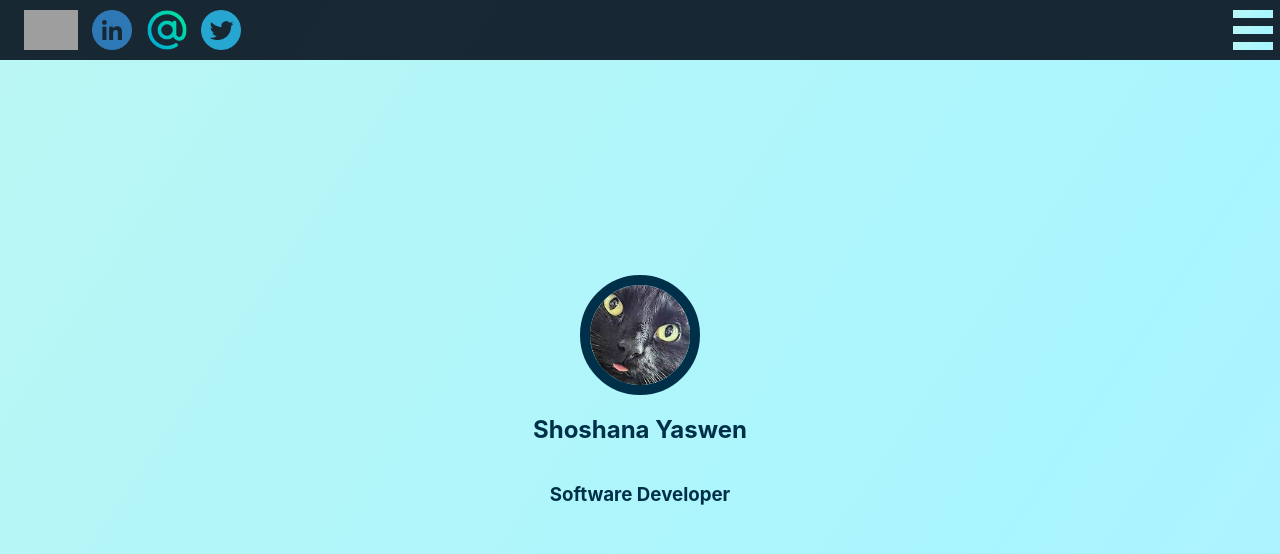
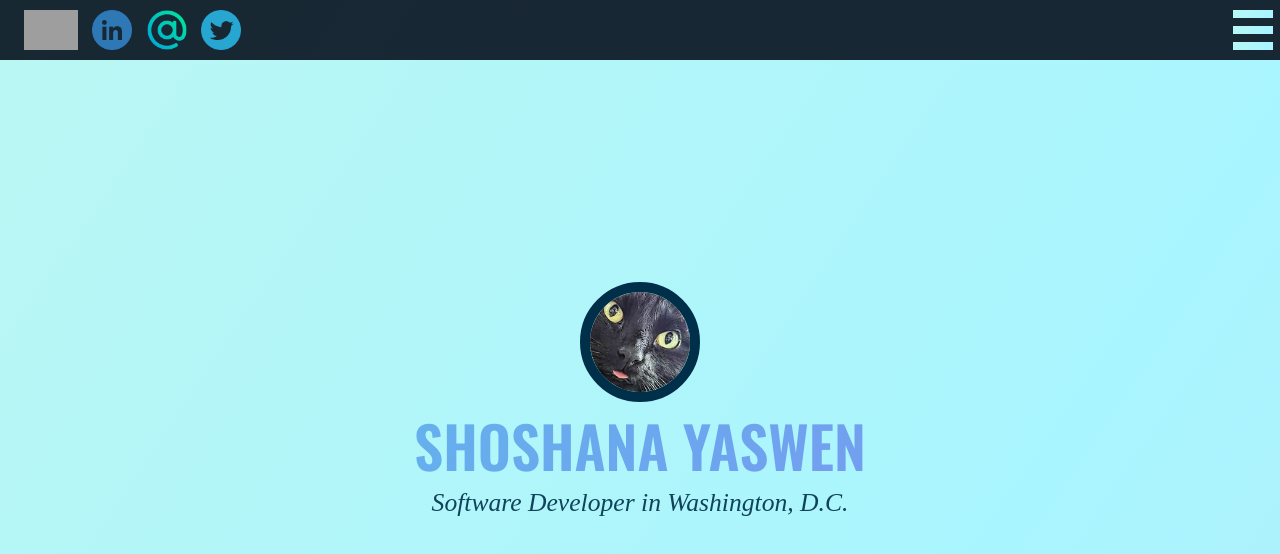
Before and after one commit to newsay/portfolio-site, a Next.js app: page / in a window 1280 px wide. Shown: the top 554 px of the page. Built offline with nearby package versions, Linux system fonts and the light colour scheme; grey boxes are pictures that could not be loaded; a web font is replaced by a local one.

Commit message:
testing rollback form without styling

```diff
--- a/pages/index.js
+++ b/pages/index.js
@@ -44,7 +44,10 @@ export default function Home() {
         </section>
         <section className={styles.home}>
           <img className={styles.cat} src="cat.jpg" />
-          <h2 id="home"> Shoshana Yaswen </h2> <h3> Software Developer </h3>{" "}
+          <div className={styles.namebox}>
+          <div className={styles.name}><text id="home">SHOSHANA YASWEN</text></div>
+          <div className={styles.tagline}><text><i> Software Developer in Washington, D.C.</i></text></div>
+          </div>
         </section>{" "}
         <section className={styles.work}>
           <div className={styles.workbox}>
@@ -74,14 +77,6 @@ export default function Home() {
               Ut ullamcorper arcu a erat sollicitudin, quis maximus odio sollicitudin.
               Sed arcu enim, congue sed lectus pulvinar, varius ullamcorper ipsum.
               Quisque auctor mauris et ipsum lobortis, sed accumsan lacus tristique.
-              Mauris accumsan pulvinar neque non cursus. Cras accumsan commodo ipsum
-              sed lacinia. Praesent eu ultricies mauris. Vestibulum accumsan ornare
-              sem eu aliquam. Proin blandit porta purus sed commodo. Class aptent
-              taciti sociosqu ad litora torquent per conubia nostra, per inceptos
-              himenaeos. Duis nibh nisi, hendrerit sed nunc at, maximus scelerisque
-              nibh. Maecenas finibus, velit eu convallis vulputate, arcu erat volutpat
-              arcu, eu posuere justo odio a arcu. Phasellus finibus cursus convallis.
-              Aliquam tempus volutpat hendrerit.
               </text>
               </div>
         </section>
```
